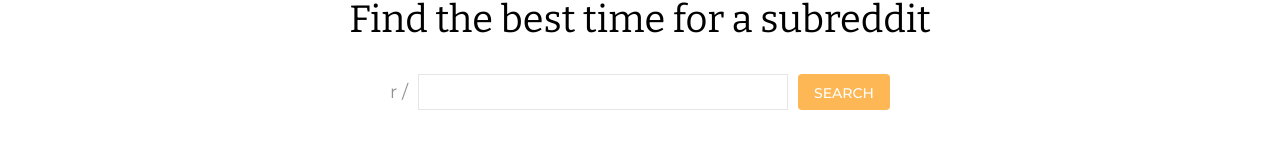
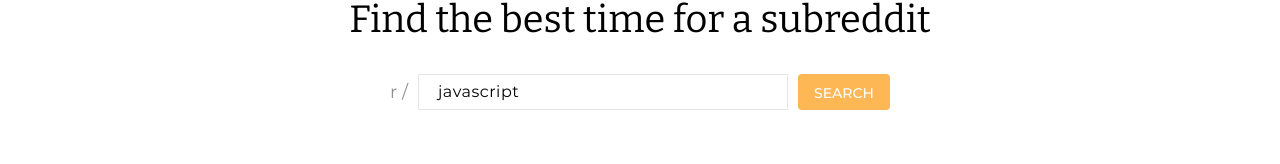
Before and after one commit to profydev/reddit-timer-jenny07007, a React (Create React App) app: page /search/javascript in a window 1280 px wide. Shown: the part 128-292 px from the top of the page. Built offline with nearby package versions, Linux system fonts and the light colour scheme.

Commit message:
update URL on submit, initialise the input value from the URL

```diff
--- a/src/components/header/index.js
+++ b/src/components/header/index.js
@@ -4,7 +4,6 @@ import {
   Container, Logo, Nav, NavLink, HashLink,
 } from './header.style';
 import logo from '../../img/logotype.svg';
-import { DEFAULT_SUBREDDIT } from '../../constants/subreddit';
 
 export default function Header() {
   return (
@@ -13,7 +12,7 @@ export default function Header() {
         <Logo src={logo} alt="logo" />
       </Link>
       <Nav>
-        <NavLink to={`/search/${DEFAULT_SUBREDDIT}`}>Search</NavLink>
+        <NavLink to="/search">Search</NavLink>
         <HashLink to="/#how-it-works">How it works</HashLink>
         <HashLink to="/#about">About</HashLink>
       </Nav>
--- a/src/components/subreddit-form/index.js
+++ b/src/components/subreddit-form/index.js
@@ -1,17 +1,34 @@
-import React from 'react';
+import React, { useState } from 'react';
+import { useHistory } from 'react-router-dom';
 import Button from '../button';
 import {
   Container, Frame, Form, Title, Input, PrefixedText,
 } from './subredditForm.style';
 
 export default function SubredditForm() {
+  const history = useHistory();
+  const { pathname } = history.location;
+  const [searchTerm, setSearchTerm] = useState(pathname.slice(8) || '');
+
+  const handleSubmit = (e) => {
+    e.preventDefault();
+    if (!searchTerm) return;
+    history.push(`/search/${searchTerm}`);
+    setSearchTerm('');
+  };
+
   return (
     <Container>
       <Frame>
         <Title>Find the best time for a subreddit</Title>
-        <Form>
+        <Form onSubmit={handleSubmit}>
           <PrefixedText>r /</PrefixedText>
-          <Input />
+          <Input
+            type="text"
+            placeholder="javasctipt"
+            value={searchTerm}
+            onChange={({ target }) => setSearchTerm(target.value)}
+          />
           <Button type="submit" content="search" />
         </Form>
       </Frame>
--- a/src/components/subreddit-form/subredditForm.style.js
+++ b/src/components/subreddit-form/subredditForm.style.js
@@ -32,7 +32,17 @@ export const Form = styled.form`
 export const Input = styled.input`
     width: 370px;
     height: 36px;
+    text-indent: 17px;
     border: 1px solid ${({ theme }) => theme.color.lightGray};
+
+    &[type="text"] {
+      font-size: ${({ theme }) => theme.font.size.default};
+      letter-spacing: .5px;
+    }
+
+    &::placeholder {
+      font-size: ${({ theme }) => theme.font.size.small}
+    }
 `;
 
 export const PrefixedText = styled.p`
--- a/src/theme.js
+++ b/src/theme.js
@@ -18,6 +18,7 @@ const theme = {
       h1: '38px',
       h3: '24px',
       h6: '18px',
+      small: '14px',
     },
     weight: {
       normal: 400,
```
